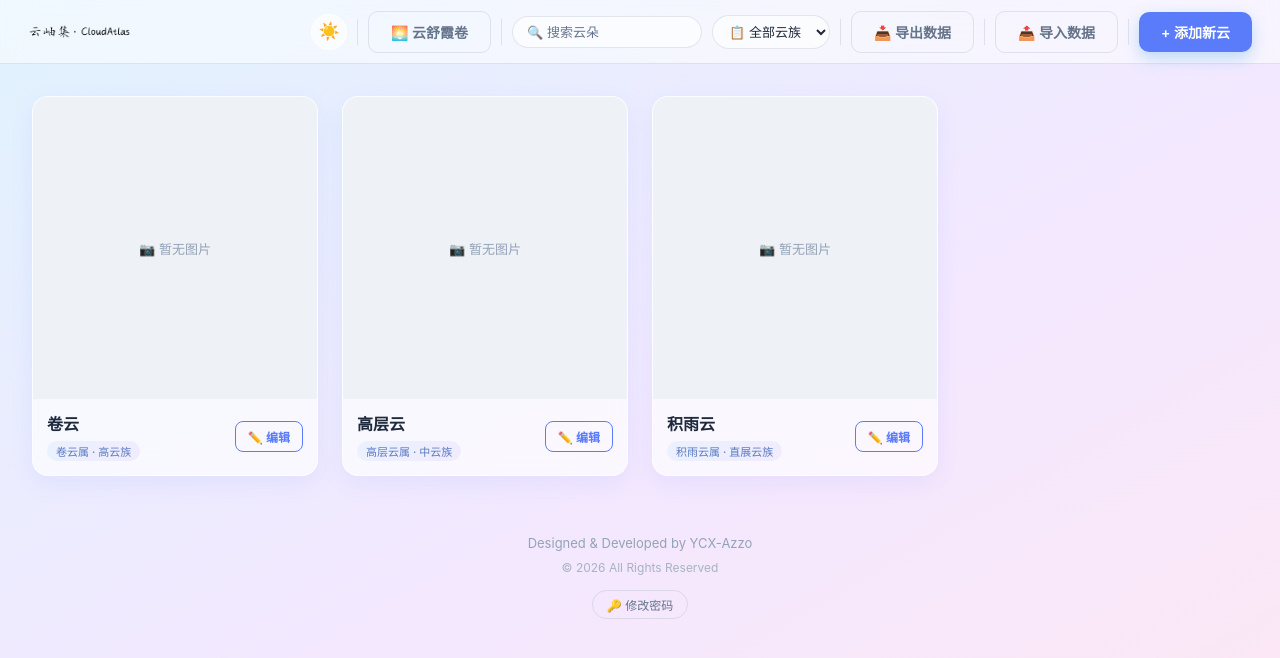
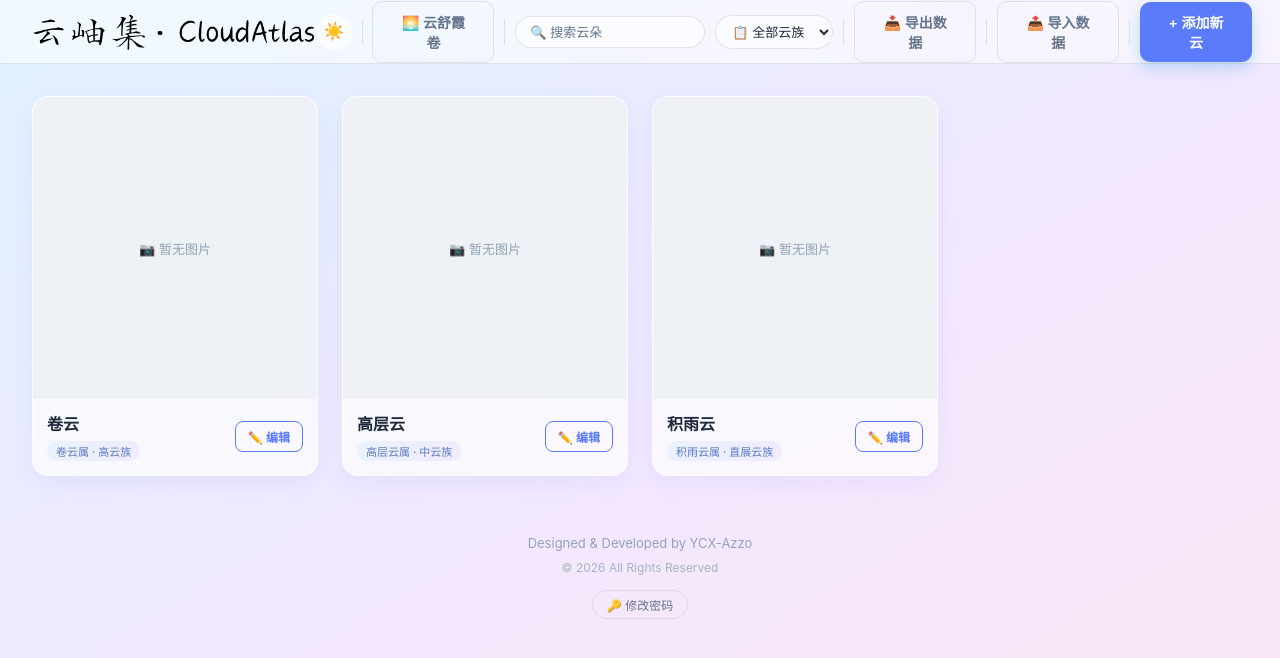
Before and after one commit to YCXAZZO/CloudAtlas, a plain HTML site: page index.html in a window 1280 px wide. Drawn offline with nearby package versions, Linux system fonts and the light colour scheme.

Commit message:
Update index.html

```diff
--- a/index.html
+++ b/index.html
@@ -113,7 +113,7 @@
 
     .site-logo {
       display: block;
-      height: 32px;
+      height: 90px;
       width: auto;
       object-fit: contain;
     }
```
